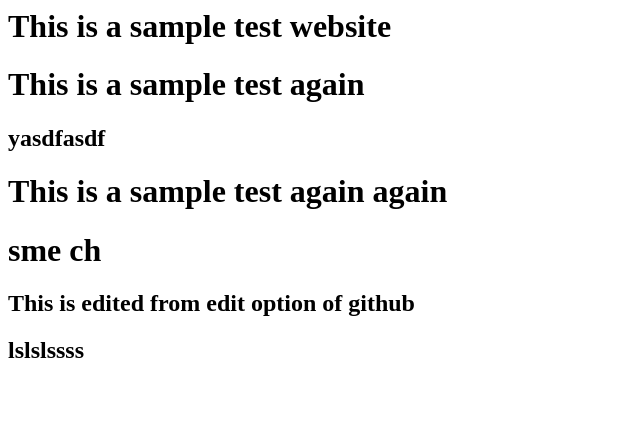
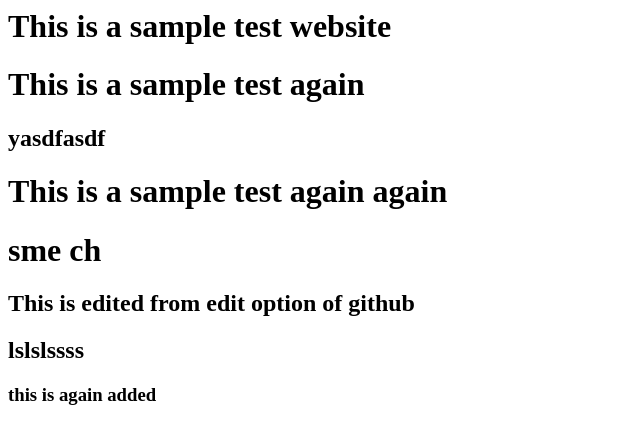
Before and after one commit to adityagangadharam/DevOps_Training, a plain HTML site: page index.html in a window 1280 px wide. Shown: the whole page, without its empty margins (0-640 px from the left). Drawn offline with Linux system fonts and the light colour scheme.

Commit message:
commited to change

```diff
--- a/index.html
+++ b/index.html
@@ -5,3 +5,4 @@
 <h1> sme ch</h2>
 <h2> This is edited from edit option of github </h2>
 <h2> lslslssss </h2>
+<h3> this is again added </h3>
```
